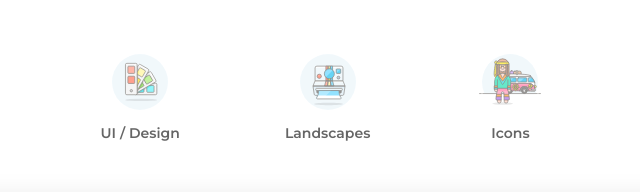
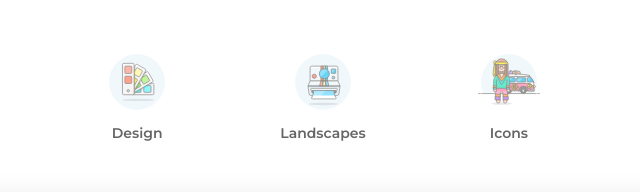
Before and after one commit to DownTheMatrix/booky-website, a website: page index.html in a window 1280 px wide. Shown: the part 1524-1716 px from the top of the page, 317-957 px from the left. Drawn offline with Linux system fonts and the light colour scheme.

Commit message:
Update text in features sub-section

```diff
--- a/index.html
+++ b/index.html
@@ -115,7 +115,7 @@
         <div class="statistics-icons-wrapper">
           <div class="statistics-icon app-ui-img">
             <img src="./img/color-palette.svg" alt="color palette icon" />
-            <h5>UI / Design</h5>
+            <h5>Design</h5>
           </div>
           <div class="statistics-icon landscape-img">
             <img src="./img/polaroid.svg" alt="polaroid icon" />
```
